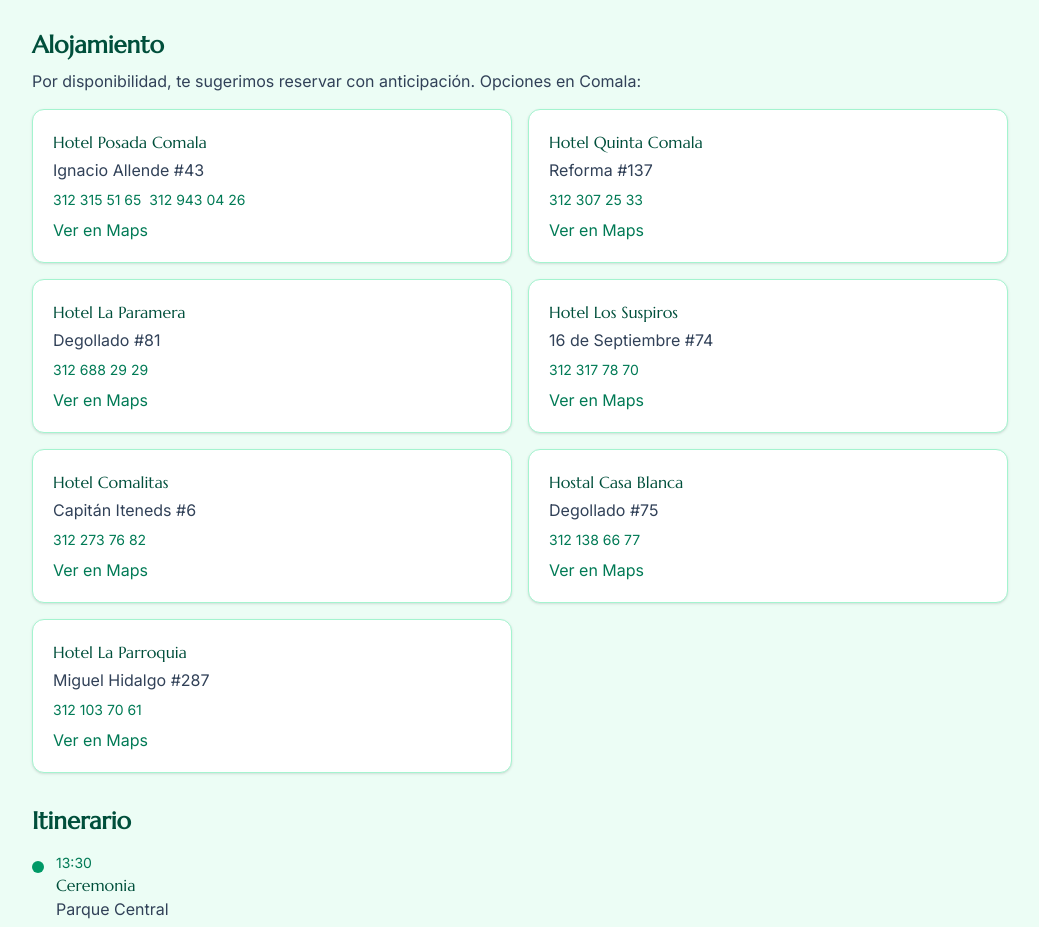
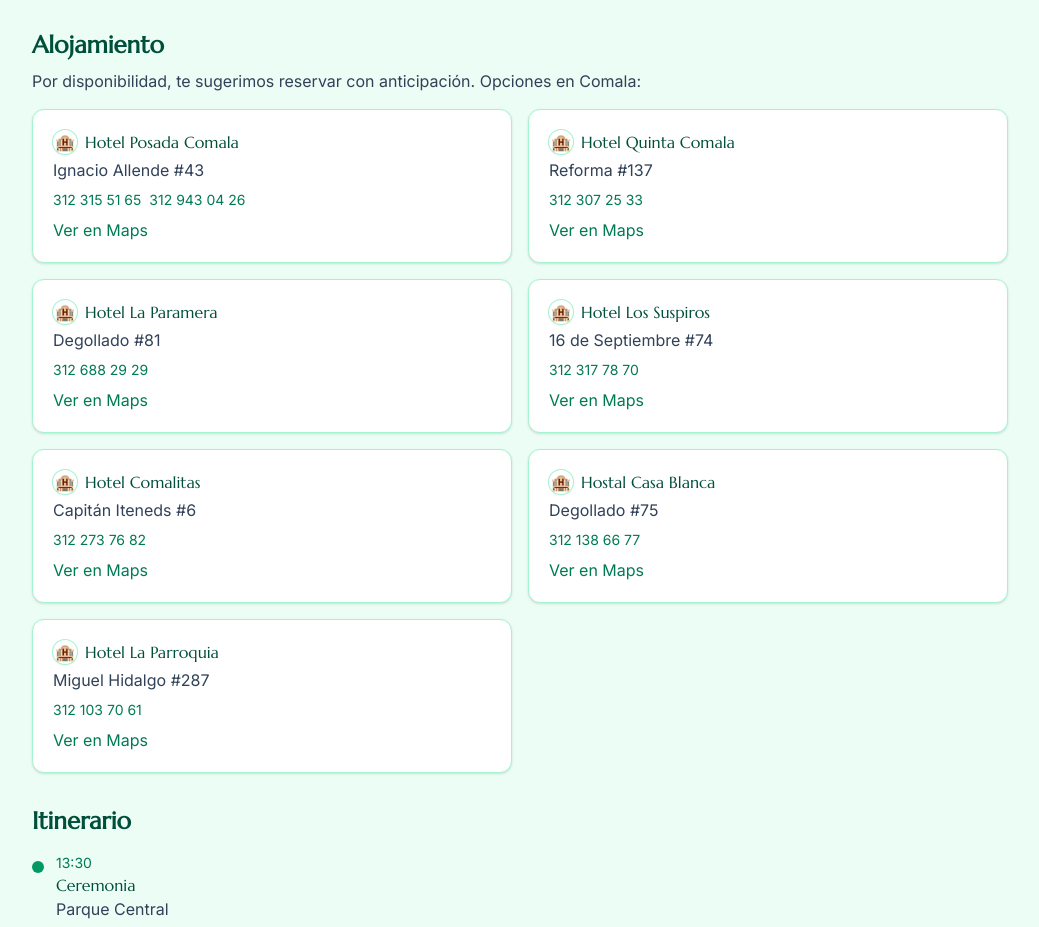
Before and after one commit to HugoRodz/Esme_Hugo, a React (Vite) app: page / in a window 1280 px wide. Shown: the part 2520-3447 px from the top of the page, without its empty margins (120-1159 px from the left). Built offline with nearby package versions, Linux system fonts and the light colour scheme.

Commit message:
ui: emoji de hotel (🏨) en cada tarjeta de alojamiento

```diff
--- a/src/App.tsx
+++ b/src/App.tsx
@@ -349,7 +349,7 @@ export default function App() {
           <div className="mt-4 grid gap-4 sm:grid-cols-2">
             {HOTELS.map((h) => (
               <div key={h.name} className="rounded-xl border border-emerald-200 bg-white p-5 shadow-sm">
-                <h3 className="font-medium text-emerald-900">{h.name}</h3>
+                <h3 className="font-medium text-emerald-900 flex items-center gap-2"><IconBadge>🏨</IconBadge>{h.name}</h3>
                 <p className="mt-1 text-slate-700">{h.address}</p>
                 <div className="mt-2 flex flex-wrap gap-2 text-sm">
                   {h.phones.map((p) => (
```
